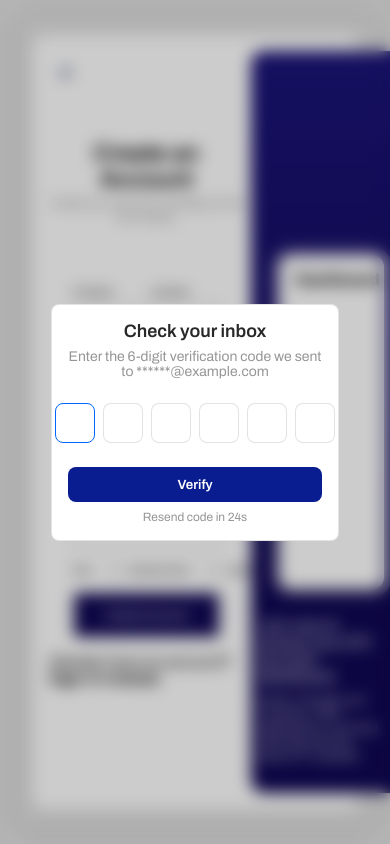
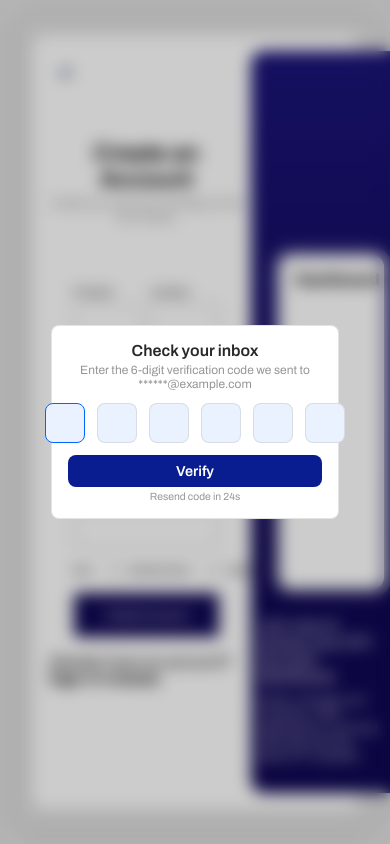
Before and after one commit to Ysahmuel/DTI-Capstone, a Django app: page /users/register in a window 390 px wide. Run offline with Django 5.2, Linux system fonts and the light colour scheme.

Commit message:
improved screen responsiveness for verification modal

```diff
--- a/dti_project/users/static/users/css/users.css
+++ b/dti_project/users/static/users/css/users.css
@@ -294,12 +294,3 @@
   display: inline-block;
   white-space: nowrap;
 }
-
-.verification-container {
-    position: absolute;
-    transform: translate(-50%, -50%);
-    top: 50%;
-    left: 50%;
-    width: 100%;
-    z-index: 1000;
-}
--- a/dti_project/users/static/users/css/verification.css
+++ b/dti_project/users/static/users/css/verification.css
@@ -26,37 +26,29 @@
 .verification-container .title {
   text-align: center;
   font-weight: 600;
-  font-size: 1.125rem;
-  margin: 0 0 8px;
+  font-size: clamp(1rem, 1.85vw, 3rem);
+  margin: 0 0 clamp(0.25rem, 0.6vw, 0.75rem);
   color: var(--text-primary);
 }
 
 .verification-container .subtitle {
   text-align: center;
-  font-size: 0.875rem;
+  font-size: clamp(0.75rem, 0.85vw, 2rem);
   color: var(--text-muted);
-  margin: 0 0 24px;
+  margin-bottom: clamp(0.75rem, 2vw, 1.5rem);
 }
-/*
-.step-one-panel {
-  flex: 1 1 0;
-  background: var(--background-white);
-  padding: 24px;
-  border: 1px solid var(--border-color);
-  max-width: 32rem;
-} */
 
 .verification-container .btn {
   width: 100%;
   display: flex;
   align-items: center;
   text-align: start;
-  gap: 12px;
-  border: 1px solid var(--border-color);
+  gap: clamp(0.5rem, 1vw, 1rem);
+  border: 0.0625rem solid var(--border-color); /* ~1px equivalent */
   border-radius: var(--radius-md);
-  padding: 12px;
-  margin-bottom: 16px;
-  font-size: 0.95rem;
+  padding: clamp(0.5rem, 1.5vw, 1rem);
+  margin-bottom: clamp(0.75rem, 2vw, 1rem);
+  font-size: clamp(0.8rem, 0.95vw, 1rem);
   color: var(--text-secondary);
   background: var(--background-white);
   transition: background 0.15s ease, transform 0.02s ease;
@@ -64,8 +56,9 @@
 }
 
 .verification-container .btn:active {
-  transform: translateY(1px);
+  transform: translateY(0.1rem);
 }
+
 .verification-container .btn:hover {
   background: var(--secondary-muted);
 }
@@ -80,61 +73,49 @@
 }
 
 .verification-container .btn .icon {
-  width: 20px;
-  height: 20px;
-  flex: 0 0 20px;
+  width: clamp(1rem, 1.25vw, 1.25rem);
+  height: clamp(1rem, 1.25vw, 1.25rem);
+  flex: 0 0 clamp(1rem, 1.25vw, 1.25rem);
   color: var(--text-muted);
 }
 
 .verification-container .btn p {
-  font-size: 0.85rem;
+  font-size: clamp(0.75rem, 0.85vw, 0.9rem);
   color: var(--text-secondary);
-  margin-top: 0.5rem;
+  margin-top: clamp(0.25rem, 0.5vw, 0.5rem);
 }
 
-/* .step-two-panel {
-  display: none;
-  flex: 1 1 0;
-  background: var(--background-white);
-  padding: 24px;
-  border: 1px solid var(--border-color);
-  max-width: 32rem;
-} */
-
-/* Input field */
 .verification-container .input-field {
   width: 100%;
-  padding: 10px;
-  margin-bottom: 16px;
-  border: 1px solid var(--border-color);
+  padding: clamp(0.5rem, 1vw, 0.75rem);
+  margin-bottom: clamp(0.75rem, 2vw, 1rem);
+  border: 0.0625rem solid var(--border-color);
   border-radius: var(--radius-md);
-  font-size: 0.9rem;
+  font-size: clamp(0.85rem, 1vw, 1rem);
 }
 
 .step-three-panel {
   display: block;
   flex: 1 1 0;
   background: var(--background-white);
-  padding: 24px;
-  border: 1px solid var(--border-color);
-  max-width: 32rem;
+  border: 0.0625rem solid var(--border-color);
 }
 
-/* Code inputs */
 .code-form {
   display: flex;
   justify-content: center;
-  gap: 8px;
-  margin-bottom: 24px;
+  gap: 0.75rem;
+  margin-bottom: clamp(0.75rem, 2vw, 1.5rem);
 }
 
 .code-input {
-  width: 40px;
-  height: 40px;
+  background-color: var(--input-focus);
+  width: clamp(2.5rem, calc((100% - 3.75rem) / 6), 4rem);
+  aspect-ratio: 1 / 1;
   text-align: center;
-  border: 1px solid var(--border-color);
+  border: 0.0625rem solid var(--border-color);
   border-radius: var(--radius-md);
-  font-size: 1.125rem;
+  font-size: clamp(1rem, 1.25vw, 1.25rem);
   font-weight: 700;
   color: var(--text-primary);
   outline: none;
@@ -143,19 +124,20 @@
 
 .code-input:focus {
   border-color: var(--accent);
-  box-shadow: 0 0 0 3px var(--focus);
+  box-shadow: 0 0 0 0.25rem var(--focus);
 }
 
 .verification-container .btn-verify {
   width: 100%;
   border: none;
   border-radius: var(--radius-md);
-  padding: 10px 14px;
+  padding: clamp(0.5rem, 1vw, 0.75rem) clamp(0.75rem, 1.5vw, 1rem);
   font-weight: 600;
   color: #fff;
   background: var(--primary-light);
   transition: background 0.15s ease, transform 0.02s ease;
   cursor: pointer;
+  font-size: clamp(0.9rem, 1vw, 1rem);
 }
 
 .verification-container .btn-verify:hover {
@@ -163,14 +145,14 @@
 }
 
 .verification-container .btn-verify:active {
-  transform: translateY(1px);
+  transform: translateY(0.1rem);
 }
 
 .hint {
   text-align: center;
   color: var(--text-muted);
-  font-size: 0.75rem;
-  margin-top: 8px;
+  font-size: clamp(0.65rem, 0.75vw, 0.8rem);
+  margin-top: clamp(0.25rem, 0.5vw, 0.5rem);
 }
 
 .clickable {
```
